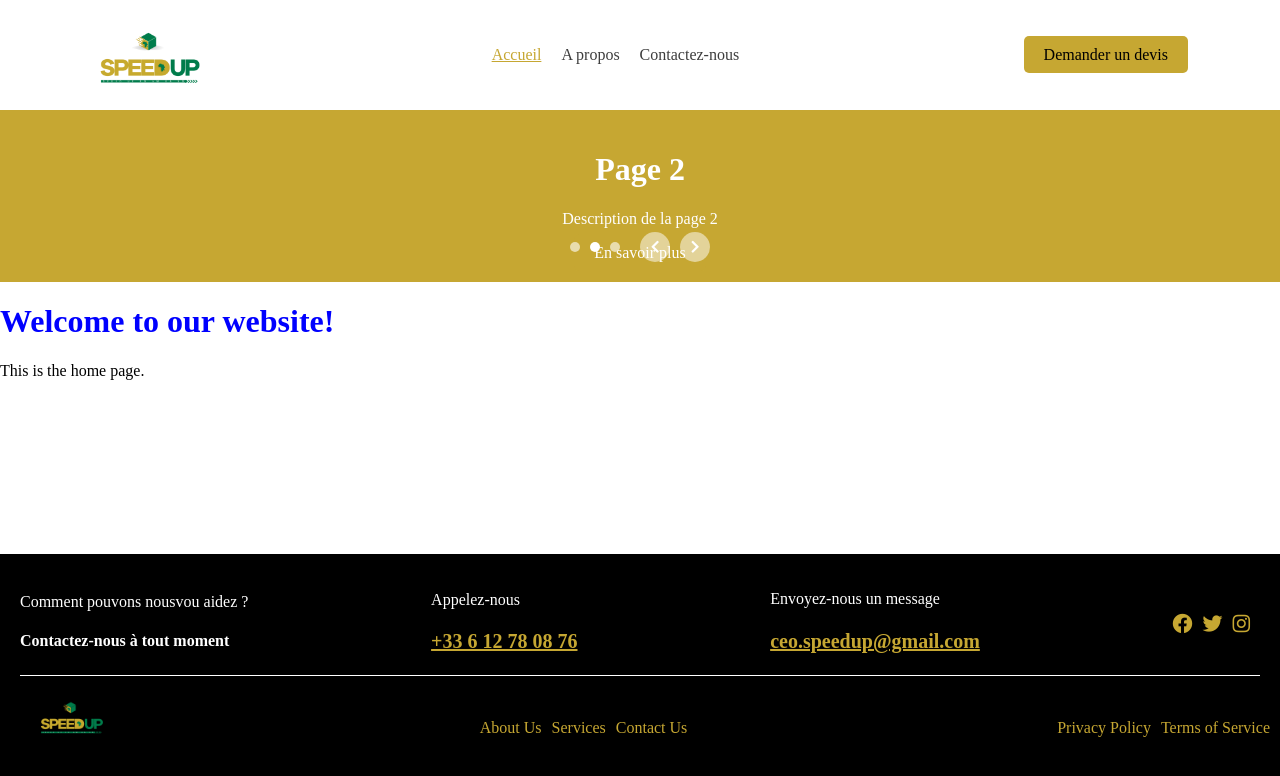
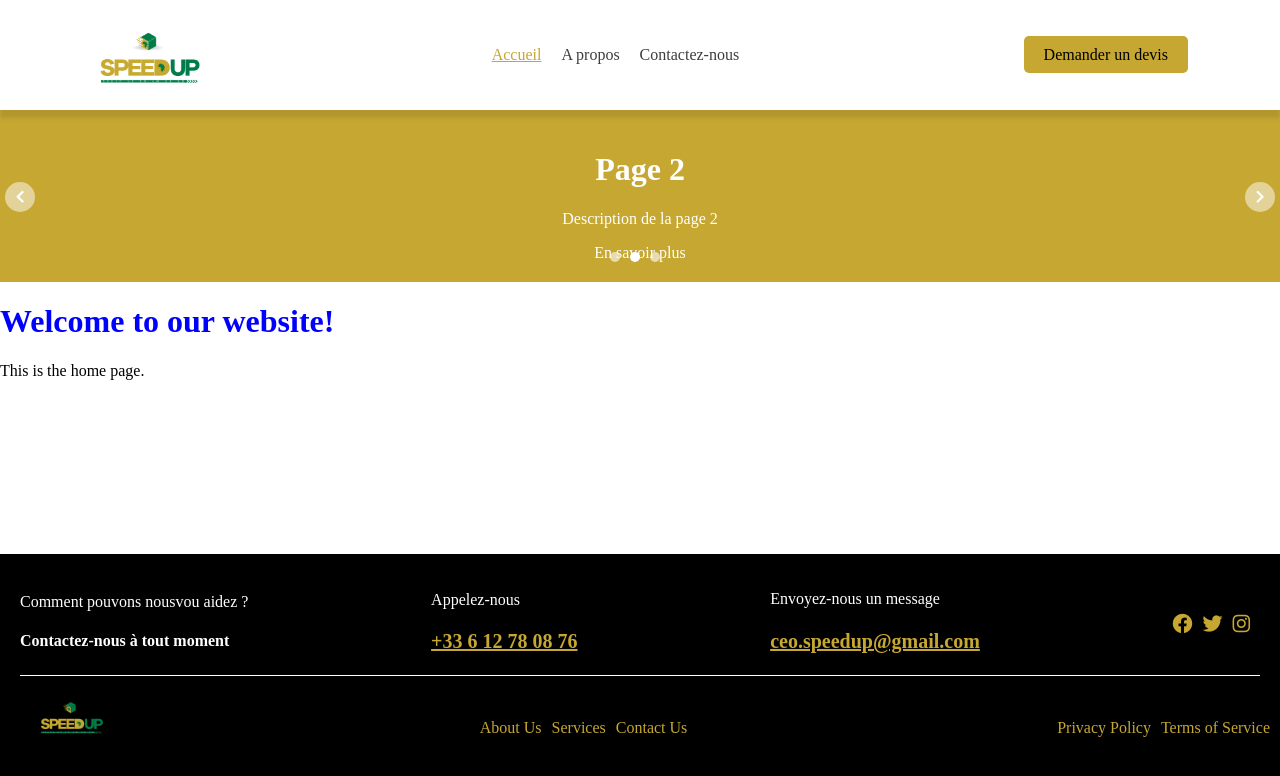
Before and after one commit to sergemad/SpeedUp, a Vue app in the folder SpeedUp_Front/: page /#/ in a window 1280 px wide. Shown: the top 776 px of the page. Built offline with nearby package versions, Linux system fonts and the light colour scheme.

Commit message:
adjustement of the carousel indicator

```diff
--- a/SpeedUp_Front/src/App.vue
+++ b/SpeedUp_Front/src/App.vue
@@ -31,11 +31,13 @@ body {
   align-items: center;
   height: 110px;
   padding: 0 20px;
+  position: relative;
 }
 
 .navbar-shadow {
   box-shadow: 0 8px 4px rgba(0, 0, 0, 0.1);
   background-image: linear-gradient(to bottom, rgba(255, 255, 255, 0.7), rgba(255, 255, 255, 1));
+  z-index: 10;
 }
 
 .navbar a {
--- a/SpeedUp_Front/src/components/Navbar.vue
+++ b/SpeedUp_Front/src/components/Navbar.vue
@@ -96,6 +96,7 @@ export default {
   padding: 10px;
   border-top: none;
   width: 100%;
+  z-index: 9;
 }
 
 .navbar-mobile-dropdown li {
--- a/SpeedUp_Front/src/components/carousel.vue
+++ b/SpeedUp_Front/src/components/carousel.vue
@@ -10,12 +10,11 @@
       <div class="carousel-indicators">
         <div v-for="(page, index) in pages" :key="index" :class="{ active: index === currentPage }" class="indicator"></div>
       </div>
+    </div>
 
-      <div class="carousel-controls">
-        <div class="control previous" @click="previousPage"><i class="fas fa-chevron-left"></i></div>
-        <div class="control next" @click="nextPage"><i class="fas fa-chevron-right"></i></div>
-      </div>
-    </div>
+      <div class="carousel-control-previous control-left" @click="previousPage"><i class="fas fa-chevron-left"></i></div>
+      <div class="carousel-control-next control-right" @click="nextPage"><i class="fas fa-chevron-right"></i></div>
+
   </div>
 </template>
 
@@ -99,6 +98,25 @@ export default {
   align-items: center;
 }
 
+.carousel-control-previous {
+  position: absolute;
+  bottom: 20px;
+  left: 0;
+  right: 0;
+  display: flex;
+  justify-content: left;
+  align-items: center;
+}
+.carousel-control-next {
+  position: absolute;
+  bottom: 20px;
+  left: 0;
+  right: 0;
+  display: flex;
+  justify-content: right;
+  align-items: center;
+}
+
 .carousel-indicators {
   display: flex;
   justify-content: center;
@@ -122,11 +140,11 @@ export default {
 
 .carousel-controls {
   display: flex;
-  justify-content: center;
-  align-items: center;
+  justify-content: left;
+  align-items: left;
 }
 
-.control {
+.control-left {
   background-color: rgba(255, 255, 255, 0.5);
   color: white;
   width: 30px;
@@ -136,14 +154,35 @@ export default {
   justify-content: center;
   align-items: center;
   cursor: pointer;
-  margin: 0 5px;
+  margin: 50px 5px;
+}
+.control-right {
+  background-color: rgba(255, 255, 255, 0.5);
+  color: white;
+  width: 30px;
+  height: 30px;
+  border-radius: 50%;
+  justify-content: center;
+  align-items: center;
+  display: flex;
+  cursor: pointer;
+  margin: 50px 5px;
+  margin-left: auto;
 }
 
-.control:hover {
+.control-left:hover {
   background-color: rgba(255, 255, 255, 0.8);
 }
 
-.control i {
+.control-left i {
+  font-size: 14px;
+}
+
+.control-right:hover {
+  background-color: rgba(255, 255, 255, 0.8);
+}
+
+.control-right i {
   font-size: 14px;
 }
 </style>
```
